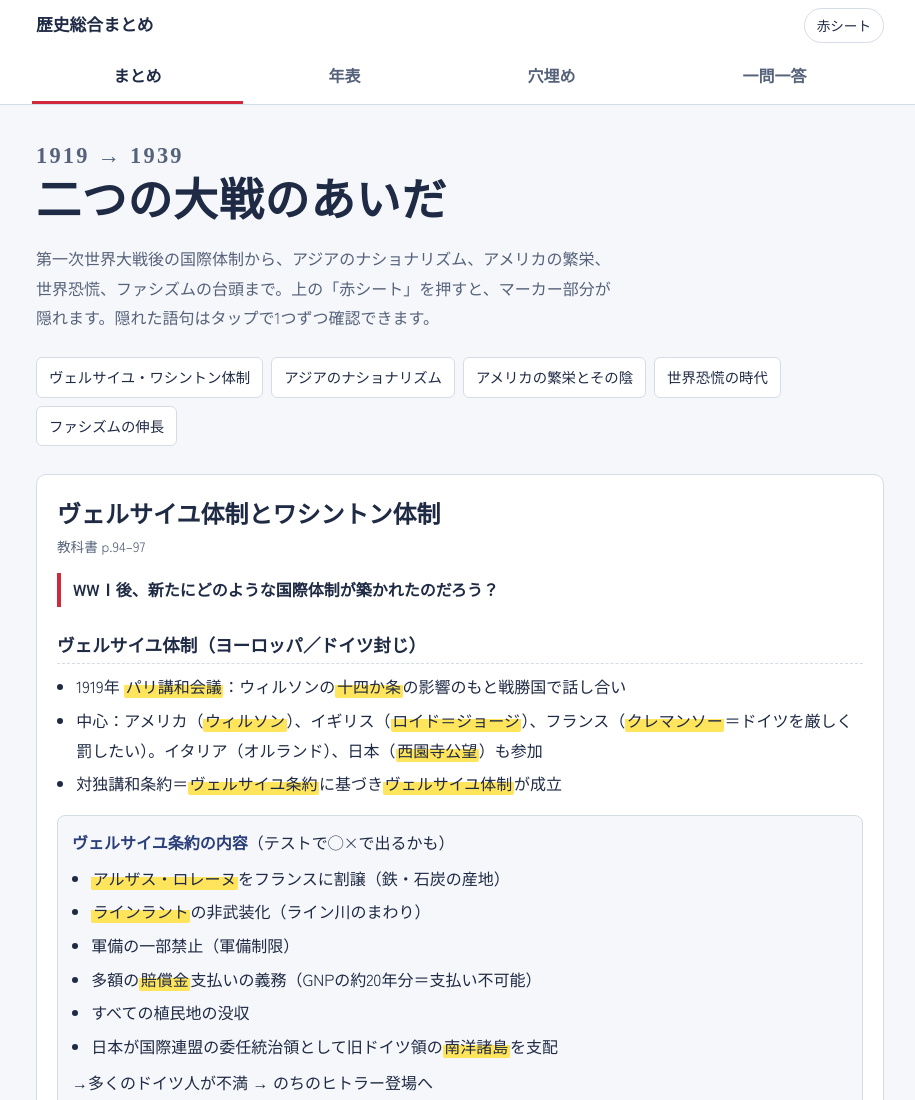
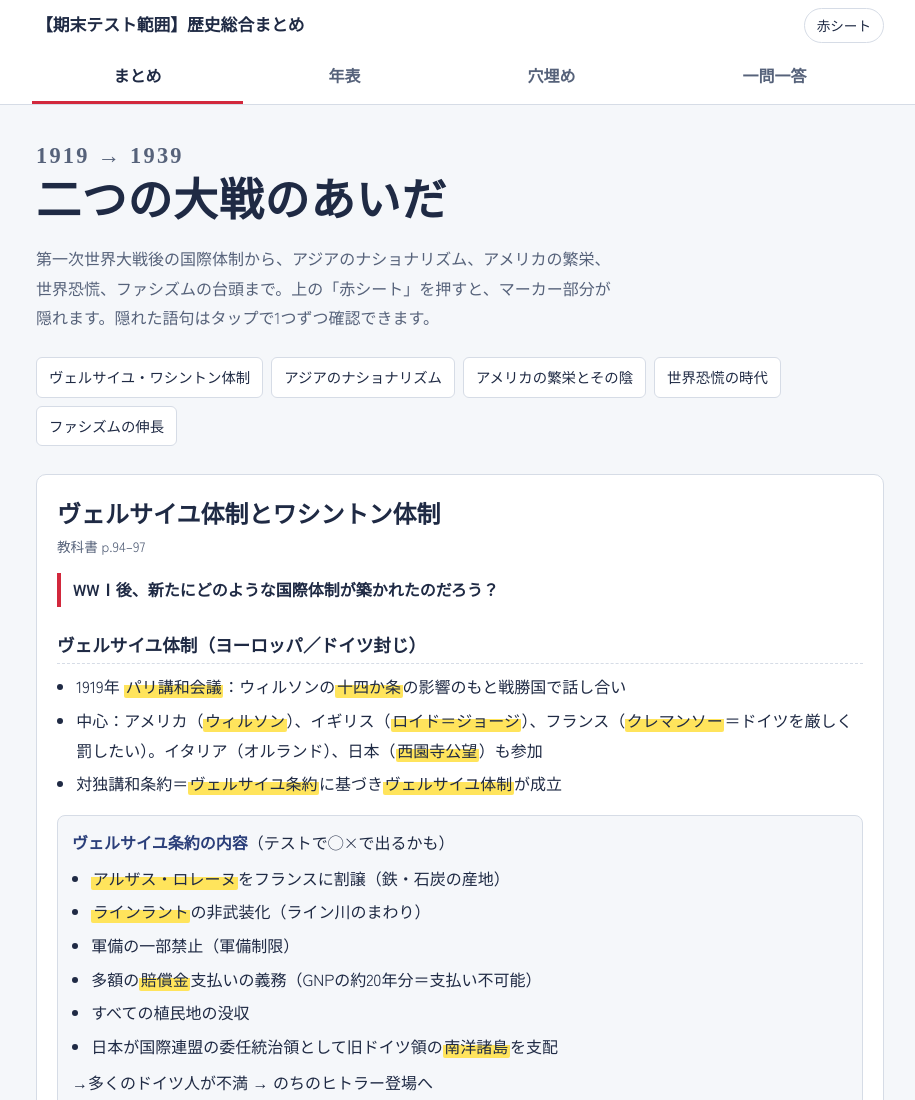
Before and after one commit to youki29/rekishi-sogo-matome, a plain HTML site: page index.html in a window 1280 px wide. Shown: the top 1100 px of the page, without its empty margins (180-1095 px from the left). Drawn offline with Linux system fonts and the light colour scheme; a web font is replaced by a local one.

Commit message:
サイト名に【期末テスト範囲】を追加
Co-Authored-By: Claude Opus 5.5 <noreply@anthropic.com>

```diff
--- a/index.html
+++ b/index.html
@@ -3,7 +3,7 @@
 <head>
 <meta charset="UTF-8">
 <meta name="viewport" content="width=device-width, initial-scale=1, viewport-fit=cover">
-<title>歴史総合まとめ｜大戦間期の世界 1919–1939</title>
+<title>【期末テスト範囲】歴史総合まとめ｜大戦間期の世界 1919–1939</title>
 <link rel="preconnect" href="https://fonts.googleapis.com">
 <link rel="preconnect" href="https://fonts.gstatic.com" crossorigin>
 <link href="https://fonts.googleapis.com/css2?family=Zen+Kaku+Gothic+New:wght@400;500;700&family=Zen+Old+Mincho:wght@700;900&display=swap" rel="stylesheet">
@@ -134,7 +134,7 @@ footer{text-align:center;color:var(--sub);font-size:.8rem;padding:24px 16px 40px
 <body>
 <header class="top">
   <div class="bar">
-    <span class="brand">歴史総合まとめ</span>
+    <span class="brand">【期末テスト範囲】歴史総合まとめ</span>
     <button class="iconbtn sheetbtn" id="sheetBtn" aria-pressed="false" title="重要語句を赤シートで隠す">赤シート</button>
   </div>
   <nav class="tabs" aria-label="ページ切り替え">
```
